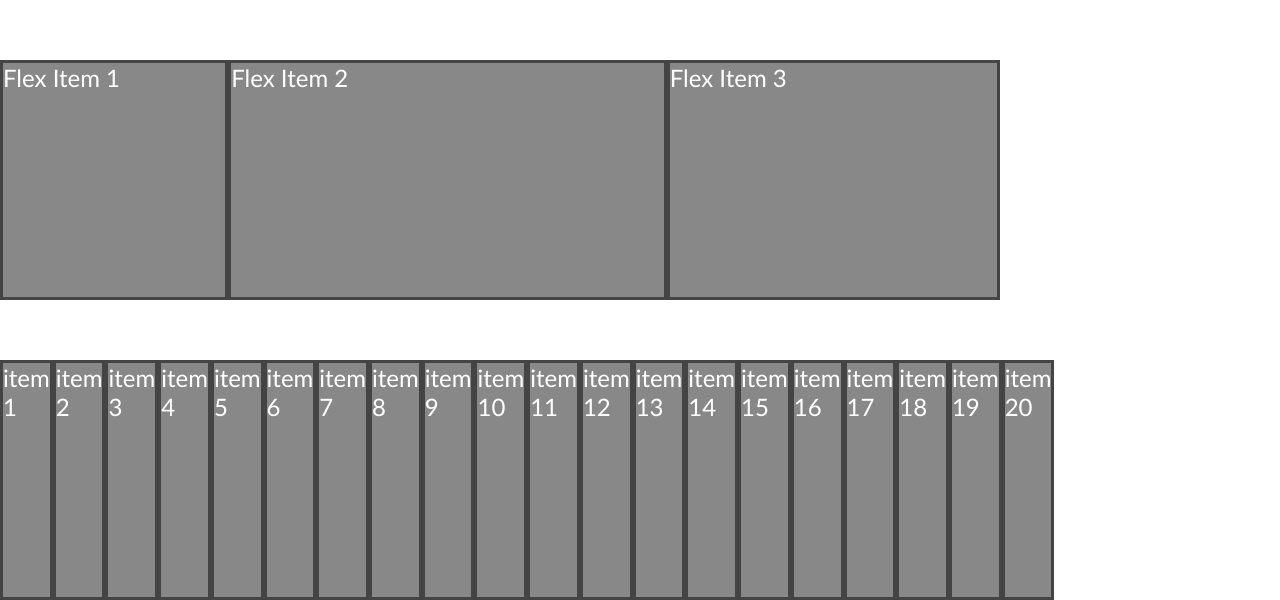
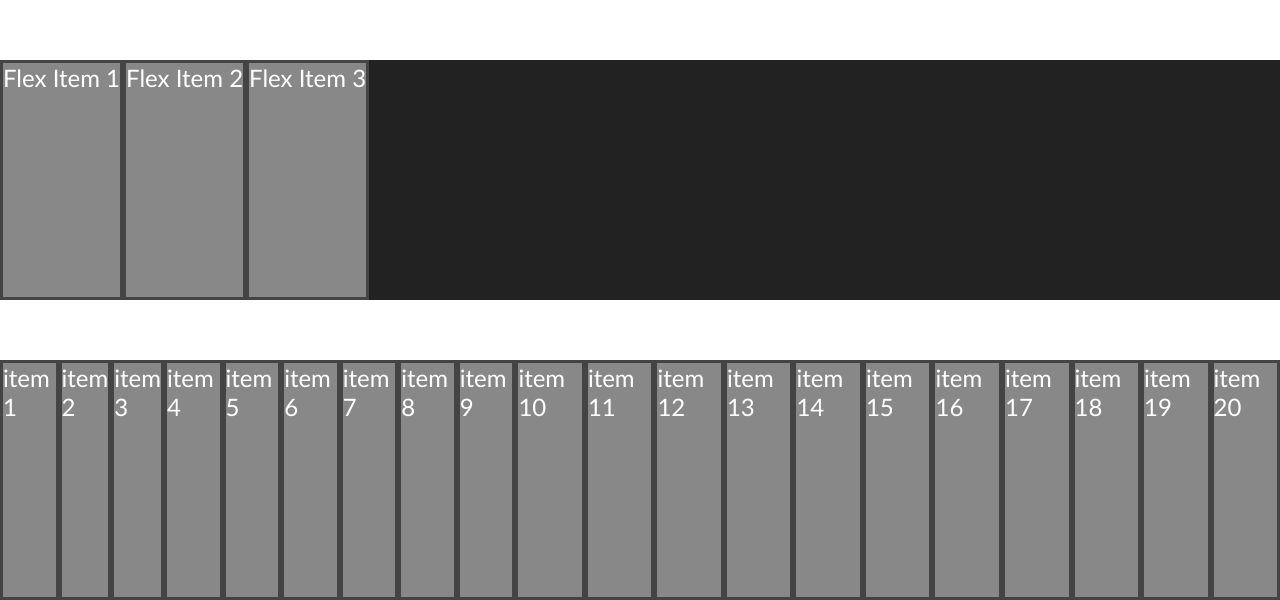
Before and after one commit to Jochizan/courses-css, a plain HTML site: page index.html in a window 1280 px wide. Shown: the part 630-1230 px from the top of the page. Drawn offline with Linux system fonts and the light colour scheme.

Commit message:
Temas de flex-grow y flex-shrink

```diff
--- a/css/main.css
+++ b/css/main.css
@@ -2,7 +2,7 @@
 ::before,
 ::after {
   /* box-sizing; nos ayuda a que se considere y resetee los valores
-  de la caja para que con flex wrap pueda funcionar de mejor manera*/
+  de la caja para que con flex wrap pueda funcionar de mejor manera */
   box-sizing: border-box;
   padding: 0;
   margin: 0;
@@ -15,7 +15,7 @@ html {
 }
 
 .container {
-  width: 1000px;
+  width: 100%;
   background-color: #222;
   height: 30vh;
 
@@ -36,7 +36,7 @@ html {
   /* Justify content define la alineación de los elementos hijos, respecto del
   eje principal definida en flex-direcion (main axis) */
   justify-content: flex-start; /* flex-start | flex-end | space-between | space-around | space-evenly */
-  /* Align items difne la alineación de los elementos hijos, respecto del
+  /* Align item difne la alineación de los elementos hijos, respecto del
   eje secundario definida en el flex-direcion (cross axis) */
   align-items: stretch; /* stretch | flex-start | flex-end | center | baseline */
   /* Align content hace lo mismo que justify-content pero en el eje transversal o secundario
@@ -45,28 +45,31 @@ html {
   | space-between | space-around | space-evenly */
 }
 
-.items {
+.item {
   border: medium solid #444;
   /* Tanto el width como el height son importantes cuando se usa flex-direction
-  y el align-items como el align-content es stretch */
+  y el align-item como el align-content es stretch */
   /* width: 20%; */
   /* height: 20%; */
   /** Cuando la caja flexbox tenga sobrante, es la habilidad de crecer,
   valor por defecto es 0, NO se aceptan valores negativos */
-  flex-grow: 1;
+  flex-grow: 0;
   /* Cuando la caja flexbox NO tenga espacio sobrante, es la habilidad
   o el factor de encogerse, valor por defecto es 1, NO se aceptan valores negativos
   */
   flex-shrink: 1;
   flex-basis: auto;
+
   font-size: 2rem;
   background-color: #888;
 }
 
-.items:nth-child(2) {
-  flex-grow: 3;
+.item:nth-child(2) {
+  /* flex-grow: 3; */
+  flex-shrink: 2;
 }
 
-.items:nth-child(3) {
-  flex-grow: 2;
+.item:nth-child(3) {
+  /* flex-grow: 2; */
+  flex-shrink: 3;
 }
--- a/index.html
+++ b/index.html
@@ -9,9 +9,9 @@
   </head>
   <body>
     <section class="container">
-      <article class="items">Flex Item 1</article>
-      <article class="items">Flex Item 2</article>
-      <article class="items">Flex Item 3</article>
+      <article class="item">Flex Item 1</article>
+      <article class="item">Flex Item 2</article>
+      <article class="item">Flex Item 3</article>
     </section>
     <br /><br /><br /><br /><br /><br /><br /><br /><br /><br /><br /><br /><br /><br /><br /><br /><br /><br /><br /><br /><br /><br /><br /><br /><br /><br />
     <br />
@@ -19,35 +19,35 @@
     <br />
     <br />
     <section class="container">
-      <article class="items">Flex Item 1</article>
-      <article class="items">Flex Item 2</article>
-      <article class="items">Flex Item 3</article>
+      <article class="item">Flex Item 1</article>
+      <article class="item">Flex Item 2</article>
+      <article class="item">Flex Item 3</article>
     </section>
     <br />
     <br />
     <br />
     <br />
     <section class="container">
-      <article class="items">item 1</article>
-      <article class="items">item 2</article>
-      <article class="items">item 3</article>
-      <article class="items">item 4</article>
-      <article class="items">item 5</article>
-      <article class="items">item 6</article>
-      <article class="items">item 7</article>
-      <article class="items">item 8</article>
-      <article class="items">item 9</article>
-      <article class="items">item 10</article>
-      <article class="items">item 11</article>
-      <article class="items">item 12</article>
-      <article class="items">item 13</article>
-      <article class="items">item 14</article>
-      <article class="items">item 15</article>
-      <article class="items">item 16</article>
-      <article class="items">item 17</article>
-      <article class="items">item 18</article>
-      <article class="items">item 19</article>
-      <article class="items">item 20</article>
+      <article class="item">item 1</article>
+      <article class="item">item 2</article>
+      <article class="item">item 3</article>
+      <article class="item">item 4</article>
+      <article class="item">item 5</article>
+      <article class="item">item 6</article>
+      <article class="item">item 7</article>
+      <article class="item">item 8</article>
+      <article class="item">item 9</article>
+      <article class="item">item 10</article>
+      <article class="item">item 11</article>
+      <article class="item">item 12</article>
+      <article class="item">item 13</article>
+      <article class="item">item 14</article>
+      <article class="item">item 15</article>
+      <article class="item">item 16</article>
+      <article class="item">item 17</article>
+      <article class="item">item 18</article>
+      <article class="item">item 19</article>
+      <article class="item">item 20</article>
     </section>
   </body>
 </html>
```
